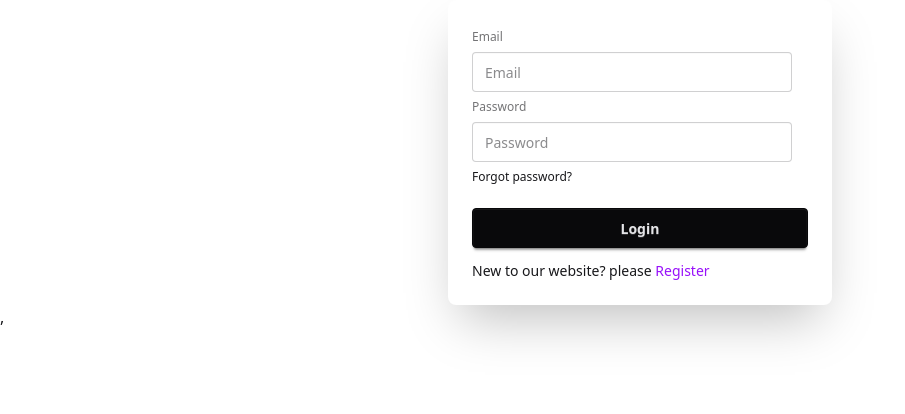
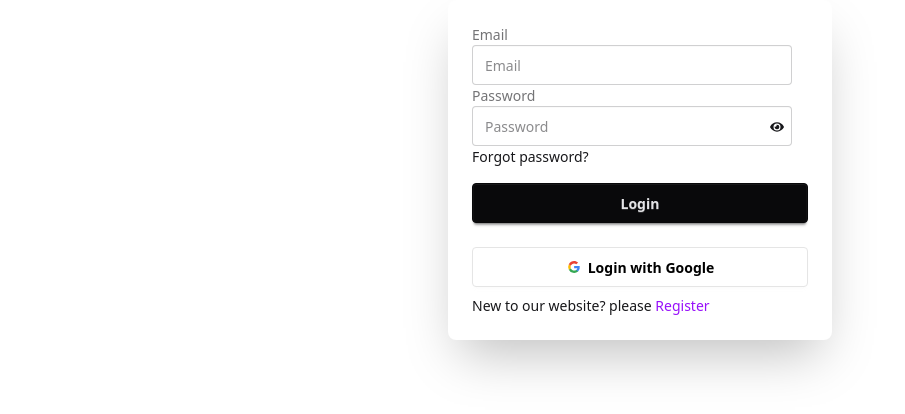
Before and after one commit to AmirDihan/Toy-Topia, a React (Vite) app: page /login in a window 1280 px wide. Shown: the top 414 px of the page, without its empty margins (0-905 px from the left). Built offline with nearby package versions, Linux system fonts and the light colour scheme.

Commit message:
Google Login and Email and password login completed

```diff
--- a/package.json
+++ b/package.json
@@ -12,10 +12,12 @@
   "dependencies": {
     "@tailwindcss/vite": "^4.1.16",
     "daisyui": "^5.4.5",
+    "firebase": "^12.5.0",
     "react": "^19.1.1",
     "react-dom": "^19.1.1",
     "react-icons": "^5.5.0",
     "react-router": "^7.9.5",
+    "react-toastify": "^11.0.5",
     "tailwindcss": "^4.1.16"
   },
   "devDependencies": {
--- /dev/null
+++ b/src/firebase/firebase.config.js
@@ -0,0 +1,20 @@
+// Import the functions you need from the SDKs you need
+import { initializeApp } from "firebase/app";
+import { getAuth } from "firebase/auth";
+// TODO: Add SDKs for Firebase products that you want to use
+// https://firebase.google.com/docs/web/setup#available-libraries
+
+// Your web app's Firebase configuration
+const firebaseConfig = {
+  apiKey: "AIzaSyDmsinLN0--oGjRXqA9uoMPB8OfLsvtt0I",
+  authDomain: "toy-topia-firebase-auth-12712.firebaseapp.com",
+  projectId: "toy-topia-firebase-auth-12712",
+  storageBucket: "toy-topia-firebase-auth-12712.firebasestorage.app",
+  messagingSenderId: "1040621378759",
+  appId: "1:1040621378759:web:ffe4a6ea47466ff5da32e2"
+};
+
+// Initialize Firebase
+const app = initializeApp(firebaseConfig);
+
+export const auth = getAuth(app);
--- a/src/main.jsx
+++ b/src/main.jsx
@@ -3,11 +3,13 @@ import './index.css'
 import ReactDOM from "react-dom/client";
 import { RouterProvider } from "react-router/dom";
 import { router } from './routes/routes';
+import { ToastContainer } from 'react-toastify';
 
 const root = document.getElementById("root");
 
 ReactDOM.createRoot(root).render(
   <StrictMode>
-    <RouterProvider router={router} />,
+    <RouterProvider router={router} />
+    <ToastContainer></ToastContainer>
   </StrictMode>
 )
--- a/src/pages/Login.jsx
+++ b/src/pages/Login.jsx
@@ -1,22 +1,132 @@
-import React from "react";
+import {
+  GoogleAuthProvider,
+  signInWithEmailAndPassword,
+  signInWithPopup,
+  signOut,
+} from "firebase/auth";
+import React, { useState } from "react";
 import { Link } from "react-router";
+import { auth } from "../firebase/firebase.config";
+import { toast } from "react-toastify";
+import { FaEye } from "react-icons/fa";
+import { IoEyeOff } from "react-icons/io5";
+
+const provider = new GoogleAuthProvider();
 
 const Login = () => {
+  const [show, setShow] = useState(false);
+  const [user, setUser] = useState(null);
+
+  const handleLogin = (e) => {
+    e.preventDefault();
+    const email = e.target.email.value;
+    const password = e.target.password.value;
+    signInWithEmailAndPassword(auth, email, password)
+      .then((res) => {
+        console.log(res.user);
+        setUser(res.user);
+        toast.success("Login successful");
+        e.target.reset();
+      })
+      .catch((error) => toast.error(error.message));
+  };
+  const handleSignOut = () => {
+    signOut(auth)
+      .then(() => {
+        toast.success("Sign Out Successful");
+        setUser(null);
+      })
+      .catch((error) => {
+        console.log(error.message)
+        toast.error(error.message)
+      });
+  };
+  const handleGoogleLogIn = () => {
+    signInWithPopup(auth, provider)
+      .then((res) => {
+        console.log(res.user);
+        setUser(res.user);
+        toast.success("Login successful using google");
+      })
+      .catch((error) => toast.error(error.message));
+  };
   return (
     <div className="w-11/12 mx-auto card bg-base-100 max-w-sm shrink-0 shadow-2xl">
+      {user ? (
+        <div className="w-full mx-auto text-center space-y-2">
+          <img
+            src={user.photoUrl}
+            className="w-20 h-20 rounded-full mx-auto"
+            alt=""
+          />
+          <p>{user.email}</p>
+          <button onClick={handleSignOut} className="btn btn-active">
+            Sign Out
+          </button>
+        </div>
+      ) : (
         <div className="card-body">
-        <form>
-          <fieldset className="fieldset">
+          <form onSubmit={handleLogin}>
+            <fieldset className="flex flex-col relative">
               <label className="label">Email</label>
-            <input type="email" className="input" placeholder="Email" />
+              <input
+                type="email"
+                className="input"
+                name="email"
+                placeholder="Email"
+              />
               <label className="label">Password</label>
-            <input type="password" className="input" placeholder="Password" />
+              <input
+                type={show ? "text" : "password"}
+                className="input"
+                name="password"
+                placeholder="Password"
+              />
               <div>
                 <a className="link link-hover">Forgot password?</a>
               </div>
+              <span
+                onClick={() => setShow(!show)}
+                className="absolute right-6 top-24 z-10"
+              >
+                {show ? <IoEyeOff></IoEyeOff> : <FaEye></FaEye>}
+              </span>
               <button className="btn btn-neutral mt-4">Login</button>
             </fieldset>
           </form>
+          <button
+            onClick={handleGoogleLogIn}
+            className="btn bg-white mt-4 text-black border-[#e5e5e5]"
+          >
+            <svg
+              aria-label="Google logo"
+              width="16"
+              height="16"
+              xmlns="http://www.w3.org/2000/svg"
+              viewBox="0 0 512 512"
+            >
+              <g>
+                <path d="m0 0H512V512H0" fill="#fff"></path>
+                <path
+                  fill="#34a853"
+                  d="M153 292c30 82 118 95 171 60h62v48A192 192 0 0190 341"
+                ></path>
+                <path
+                  fill="#4285f4"
+                  d="m386 400a140 175 0 0053-179H260v74h102q-7 37-38 57"
+                ></path>
+                <path
+                  fill="#fbbc02"
+                  d="m90 341a208 200 0 010-171l63 49q-12 37 0 73"
+                ></path>
+                <path
+                  fill="#ea4335"
+                  d="m153 219c22-69 116-109 179-50l55-54c-78-75-230-72-297 55"
+                ></path>
+              </g>
+            </svg>
+            Login with Google
+          </button>
           <p>
             New to our website? please{" "}
             <span className="text-purple-600">
@@ -24,6 +134,7 @@ const Login = () => {
             </span>
           </p>
         </div>
+      )}
     </div>
   );
 };
--- a/src/pages/Register.jsx
+++ b/src/pages/Register.jsx
@@ -1,27 +1,77 @@
-import React from "react";
+import React, { useState } from "react";
 import { Link } from "react-router";
+import { createUserWithEmailAndPassword } from "firebase/auth";
+import { auth } from "../firebase/firebase.config";
+import { toast } from "react-toastify";
+import { FaEye } from "react-icons/fa";
+import { IoEyeOff } from "react-icons/io5";
 
 const Register = () => {
+  const [show, setShow] = useState(false);
+  const handleSignupWithEmailPassword = (e) => {
+    e.preventDefault();
+    const email = e.target.email.value;
+    const password = e.target.password.value;
+
+    const regEx =
+      /^(?=.*[a-z])(?=.*[A-Z])(?=.*\d)(?=.*[@$!%*?&])[A-Za-z\d@$!%*?&]{8,}$/;
+
+    if (!regEx.test(password)) {
+      toast.error(
+        "Password must be at least 8 characters long, include an uppercase letter, a lowercase letter, a number, and a special character[@$!%*?&]."
+      );
+      return;
+    }
+
+    createUserWithEmailAndPassword(auth, email, password)
+      .then((res) => {
+        console.log(res.user);
+        toast.success("Sign Up successful");
+      })
+      .catch((error) => {
+        toast.error(error.message);
+      });
+  };
   return (
     <div className="w-11/12 mx-auto card bg-base-100 max-w-sm shrink-0 shadow-2xl">
       <div className="card-body">
-        <form>
+        <form className="relative" onSubmit={handleSignupWithEmailPassword}>
           <fieldset className="fieldset">
             <label className="label">First Name</label>
-            <input type="text" className="input" placeholder="Your first name" />
+            <input
+              type="text"
+              className="input"
+              placeholder="Your first name"
+            />
             <label className="label">Last Name</label>
             <input type="text" className="input" placeholder="Your last name" />
             <label className="label">Email</label>
-            <input type="email" className="input" placeholder="Email" />
+            <input
+              type="email"
+              className="input"
+              name="email"
+              placeholder="Email"
+            />
             <label className="label">Password</label>
-            <input type="password" className="input" placeholder="Password" />
+            <input
+              type={show ? "text" : "password"}
+              className="input"
+              name="password"
+              placeholder="Password"
+            />
+            <span
+              onClick={() => setShow(!show)}
+              className="absolute right-6 top-63 z-10"
+            >
+              {show ? <IoEyeOff></IoEyeOff> : <FaEye></FaEye>}
+            </span>
             <button className="btn btn-neutral mt-4">Register</button>
           </fieldset>
         </form>
         <p>
           Already have an account? please{" "}
           <span className="text-purple-600">
-            <Link to='/login'>Login</Link>
+            <Link to="/login">Login</Link>
           </span>
         </p>
       </div>
```
Also changed, not shown: 1 other file (tests, documents, lock files or other folders). Lines whose indentation alone changed are shown as unchanged.
